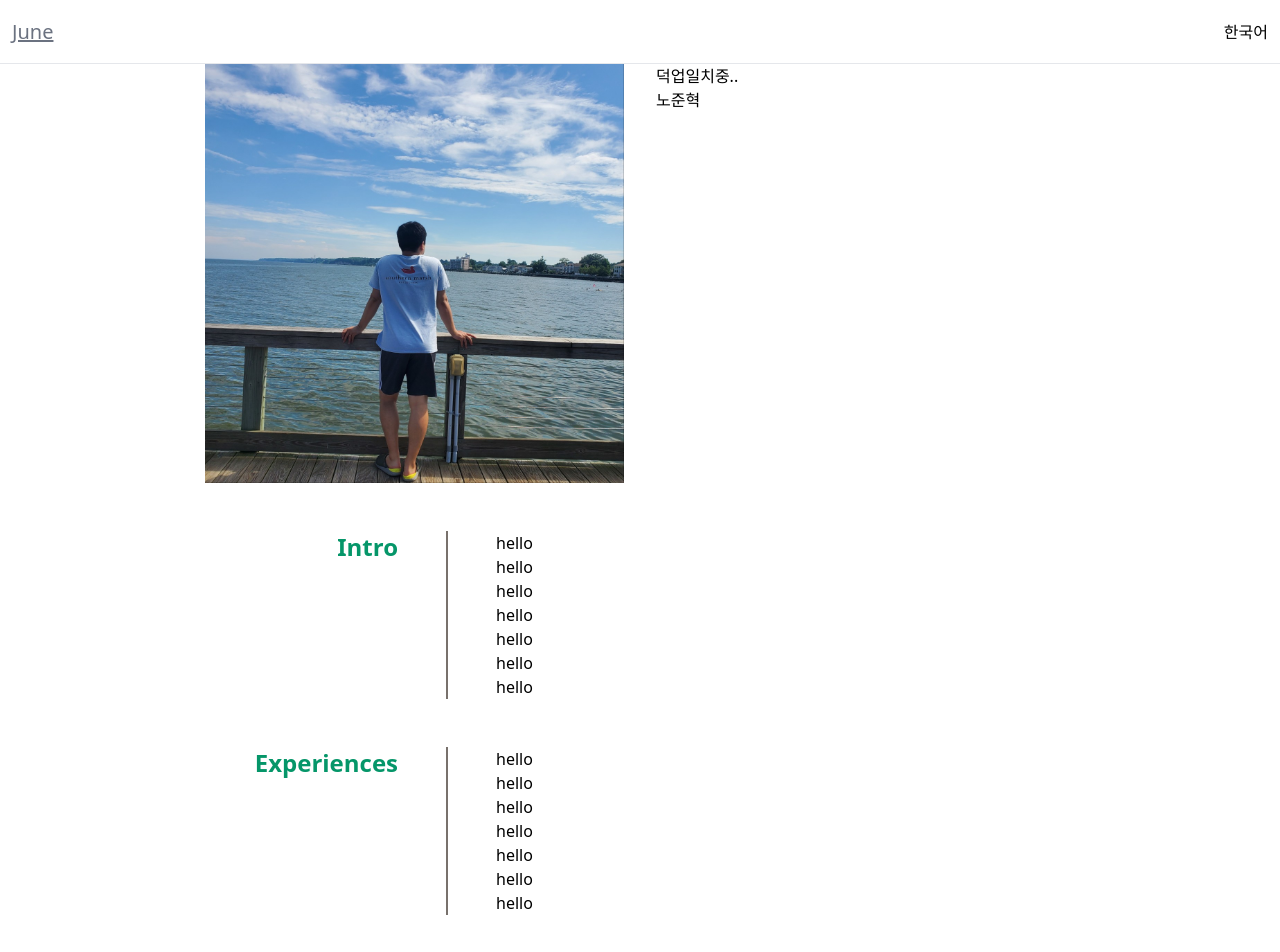
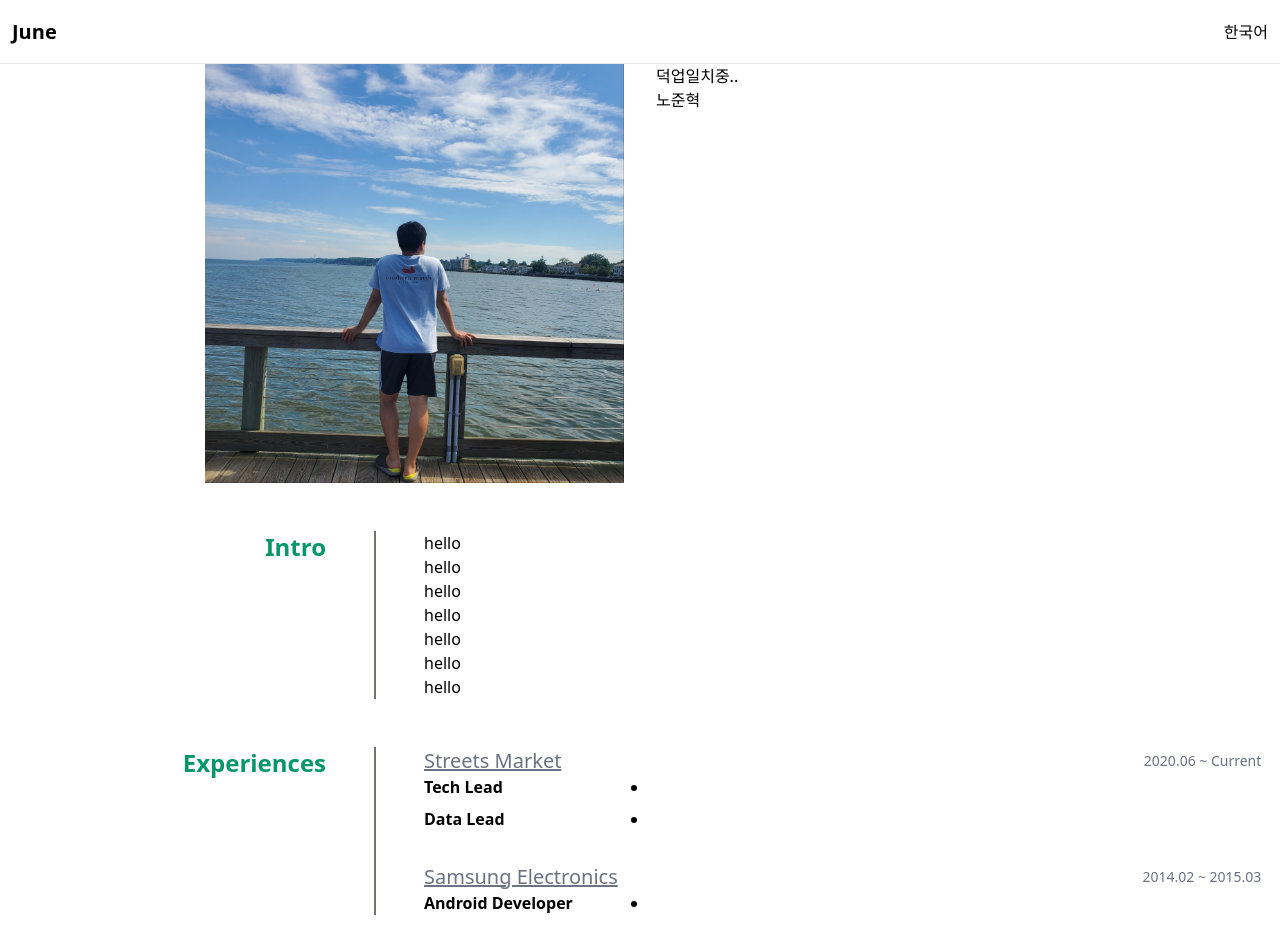
Before and after one commit to texasroh/texasroh.github.io, a React (Create React App) app: page / in a window 1280 px wide. Shown: the top 952 px of the page. Built offline with nearby package versions, Linux system fonts and the light colour scheme.

Commit message:
add experiences

```diff
--- a/src/components/Header.tsx
+++ b/src/components/Header.tsx
@@ -8,11 +8,16 @@ const Header = () => {
   const onLangClick = () => {
     i18n.changeLanguage(isEng ? "ko" : "en");
   };
+  const onLogoClick = () => {
+    window.scrollTo({ top: 0, behavior: "smooth" });
+  };
   return (
     <header className="fixed top-0 z-10 flex h-16 w-full items-center justify-center border-b bg-white">
       <div className="container mx-3 flex items-center justify-between">
         <div className="select-none text-xl font-bold">
-          <Link to="/">June</Link>
+          <div onClick={onLogoClick} className="cursor-pointer">
+            June
+          </div>
         </div>
         <div className="hidden md:block">
           <ul className="flex space-x-4">
--- a/src/components/HomeSection.tsx
+++ b/src/components/HomeSection.tsx
@@ -8,7 +8,7 @@ interface IHomeSectionProps {
 const HomeSection = ({ title, children }: IHomeSectionProps) => {
   return (
     <section className="my-12 flex flex-col md:flex-row md:space-x-12">
-      <div className="md:basis-4/12">
+      <div className="md:basis-3/12">
         <h2 className="mb-4 text-2xl font-bold text-emerald-600 md:text-right">
           {title}
         </h2>
--- a/src/sections/home/Educations.tsx
+++ b/src/sections/home/Educations.tsx
@@ -5,9 +5,9 @@ const Educations = () => {
     <HomeSection title="Educations">
       <ul className="ml-4 list-disc space-y-4 md:ml-0">
         <li>
-          <div className="flex justify-between font-medium">
+          <div className="flex items-center justify-between font-medium">
             <div>University of Texas</div>
-            <div>2016.01 ~ 2020.05</div>
+            <span className="text-sm text-gray-500">2016.01 ~ 2020.05</span>
           </div>
           <ul className="ml-6">
             <li>Master of Business Analytics</li>
@@ -17,7 +17,7 @@ const Educations = () => {
         <li>
           <div className="flex justify-between font-medium">
             <div>경북대학교</div>
-            <div>2007.03 ~ 2014.02</div>
+            <span className="text-sm text-gray-500">2007.03 ~ 2014.02</span>
           </div>
           <ul className="ml-6">
             <li>전자공학부</li>
--- a/src/sections/home/Experiences.tsx
+++ b/src/sections/home/Experiences.tsx
@@ -3,13 +3,54 @@ import HomeSection from "../../components/HomeSection";
 const Experiences = () => {
   return (
     <HomeSection title="Experiences">
-      <div>hello</div>
-      <div>hello</div>
-      <div>hello</div>
-      <div>hello</div>
-      <div>hello</div>
-      <div>hello</div>
-      <div>hello</div>
+      <ul className="space-y-8">
+        <li>
+          <div className="flex items-center justify-between">
+            <h3 className="text-xl font-medium">
+              <a href="https://streetsmarket.com" target="_blank">
+                Streets Market
+              </a>
+            </h3>
+            <span className="text-sm font-medium text-gray-500">
+              2020.06 ~ Current
+            </span>
+          </div>
+          <ul className="space-y-2">
+            <li className="flex flex-col md:flex-row">
+              <div className="basis-1/4 font-bold">Tech Lead</div>
+              <ul className="ml-4 list-disc">
+                <li></li>
+              </ul>
+            </li>
+            <li className="flex flex-col md:flex-row">
+              <div className="basis-1/4 font-bold">Data Lead</div>
+              <ul className="ml-4 list-disc">
+                <li></li>
+              </ul>
+            </li>
+          </ul>
+        </li>
+        <li>
+          <div className="flex items-center justify-between">
+            <h3 className="text-xl font-medium">
+              <a href="https://www.samsung.com" target="_blank">
+                Samsung Electronics
+              </a>
+            </h3>
+            <span className="text-sm font-medium text-gray-500">
+              2014.02 ~ 2015.03
+            </span>
+          </div>
+          <div className="flex flex-col md:flex-row">
+            <div className="basis-1/4 flex-wrap font-bold">
+              Android Developer
+            </div>
+            <ul className="ml-4 list-disc">
+              <li></li>
+            </ul>
+          </div>
+        </li>
+      </ul>
     </HomeSection>
   );
 };
```
